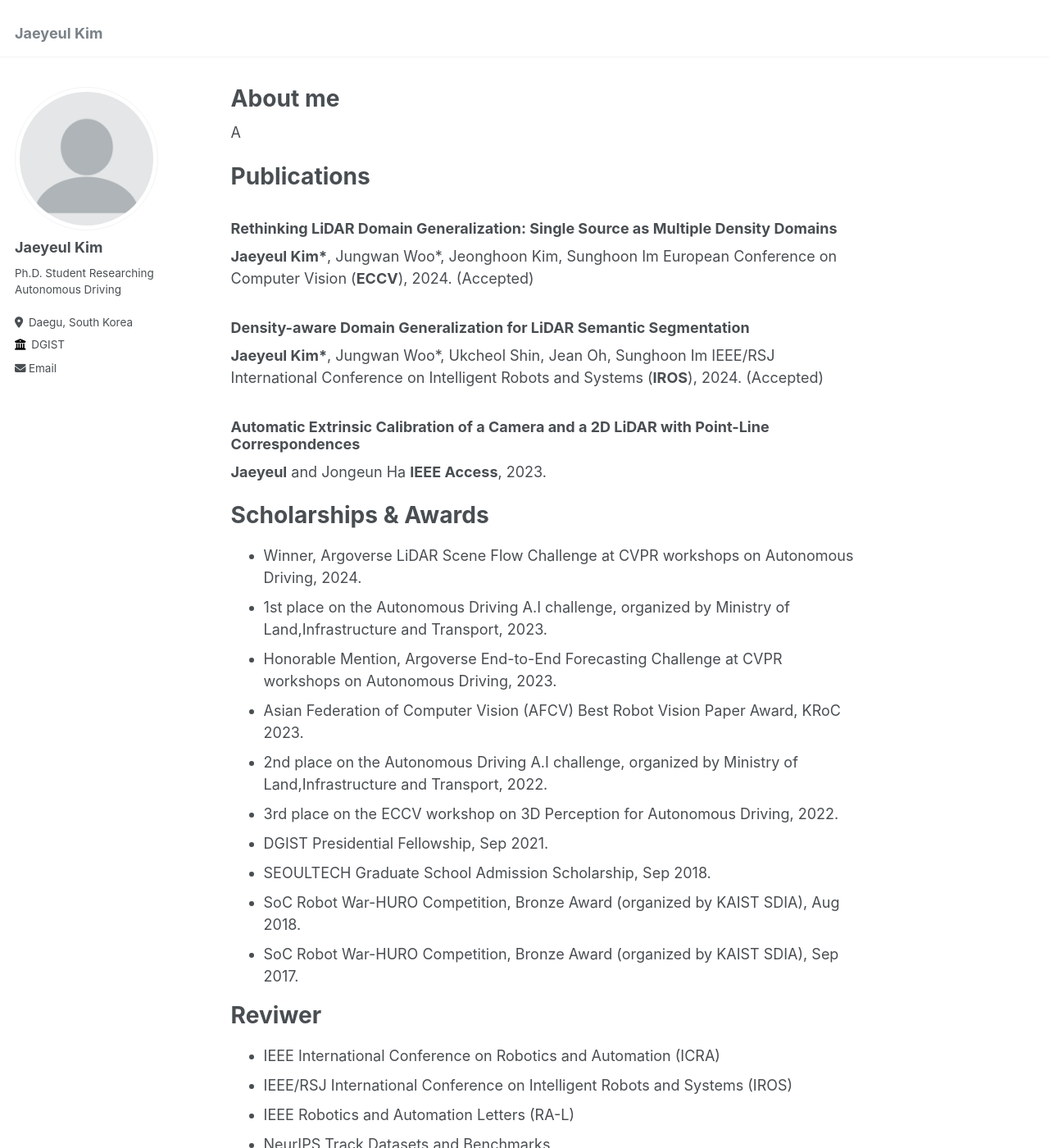
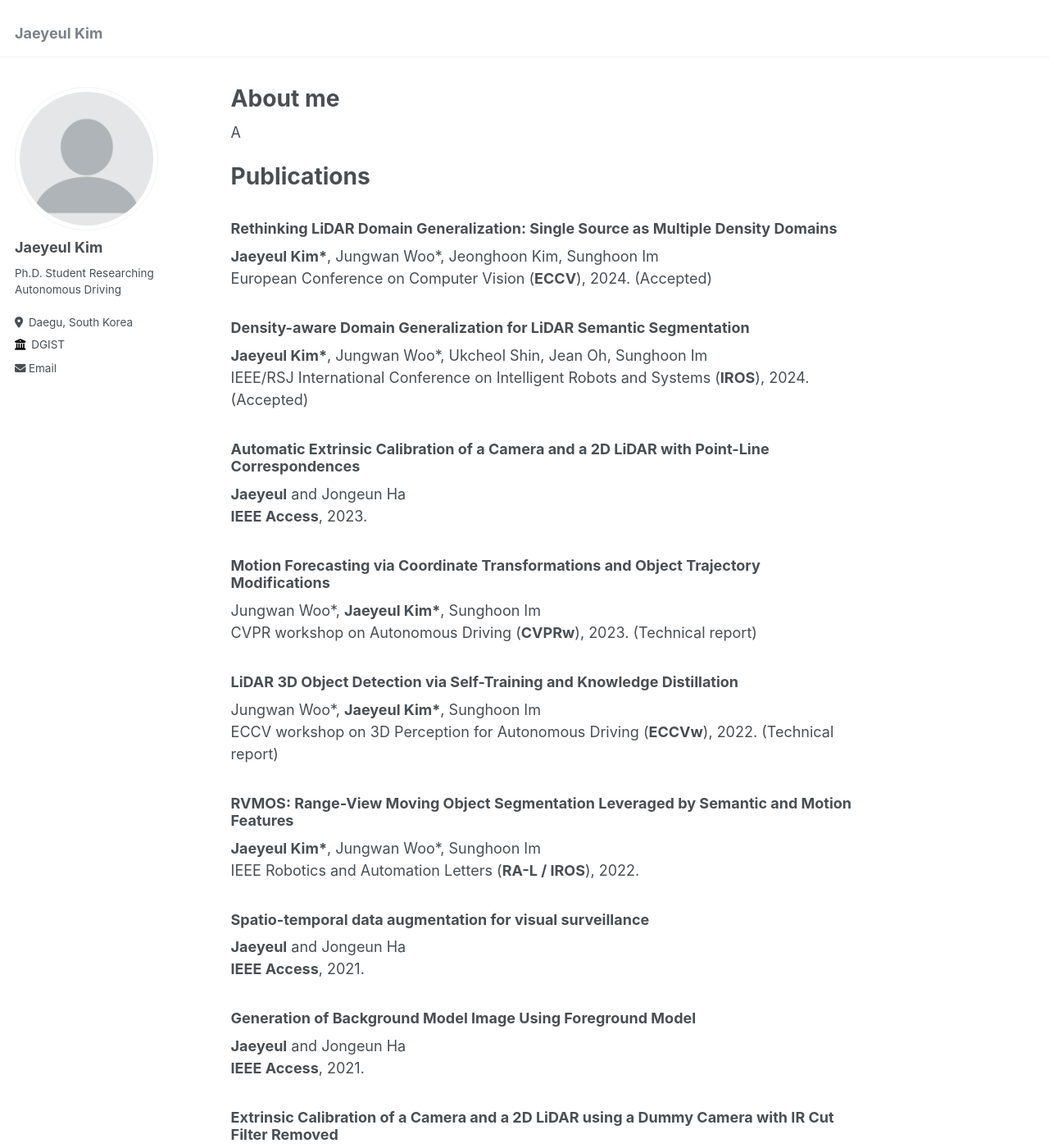
Before and after one commit to jykim94/jykim94.github.io, a Jekyll site: the page built from _pages/about.md, in a window 1280 px wide and 1400 px high. Shown: the whole window at 82% size. Built offline with Jekyll 4.4.1, drawn with Linux system fonts in a browser that asks for light colours; some of the changed text lies outside the part shown.

Commit message:
Updated specific content

```diff
--- a/_pages/about.md
+++ b/_pages/about.md
@@ -12,16 +12,41 @@ A
 Publications
 ======
 ### Rethinking LiDAR Domain Generalization: Single Source as Multiple Density Domains
-**Jaeyeul Kim\***, Jungwan Woo\*, Jeonghoon Kim, Sunghoon Im
+**Jaeyeul Kim\***, Jungwan Woo\*, Jeonghoon Kim, Sunghoon Im<br>
 European Conference on Computer Vision (**ECCV**), 2024. (Accepted)
 
 ### Density-aware Domain Generalization for LiDAR Semantic Segmentation
-**Jaeyeul Kim\***, Jungwan Woo\*, Ukcheol Shin, Jean Oh, Sunghoon Im
+**Jaeyeul Kim\***, Jungwan Woo\*, Ukcheol Shin, Jean Oh, Sunghoon Im<br>
 IEEE/RSJ International Conference on Intelligent Robots and Systems (**IROS**), 2024. (Accepted)
 
 ### Automatic Extrinsic Calibration of a Camera and a 2D LiDAR with Point-Line Correspondences
-**Jaeyeul** and Jongeun Ha
+**Jaeyeul** and Jongeun Ha<br>
 **IEEE Access**, 2023.
+
+### Motion Forecasting via Coordinate Transformations and Object Trajectory Modifications
+Jungwan Woo\*, **Jaeyeul Kim\***, Sunghoon Im<br>
+CVPR workshop on Autonomous Driving (**CVPRw**), 2023. (Technical report)
+
+### LiDAR 3D Object Detection via Self-Training and Knowledge Distillation
+Jungwan Woo\*, **Jaeyeul Kim\***, Sunghoon Im<br>
+ECCV workshop on 3D Perception for Autonomous Driving (**ECCVw**), 2022. (Technical report)
+
+### RVMOS: Range-View Moving Object Segmentation Leveraged by Semantic and Motion Features
+**Jaeyeul Kim\***, Jungwan Woo\*, Sunghoon Im<br>
+ IEEE Robotics and Automation Letters (**RA-L / IROS**), 2022.
+
+### Spatio-temporal data augmentation for visual surveillance
+**Jaeyeul** and Jongeun Ha<br>
+**IEEE Access**, 2021.
+
+### Generation of Background Model Image Using Foreground Model
+**Jaeyeul** and Jongeun Ha<br>
+**IEEE Access**, 2021.
+
+### Extrinsic Calibration of a Camera and a 2D LiDAR using a Dummy Camera with IR Cut Filter Removed
+**Jaeyeul** and Jongeun Ha<br>
+**IEEE Access**, 2020.
+
 
 
 Scholarships & Awards
```
